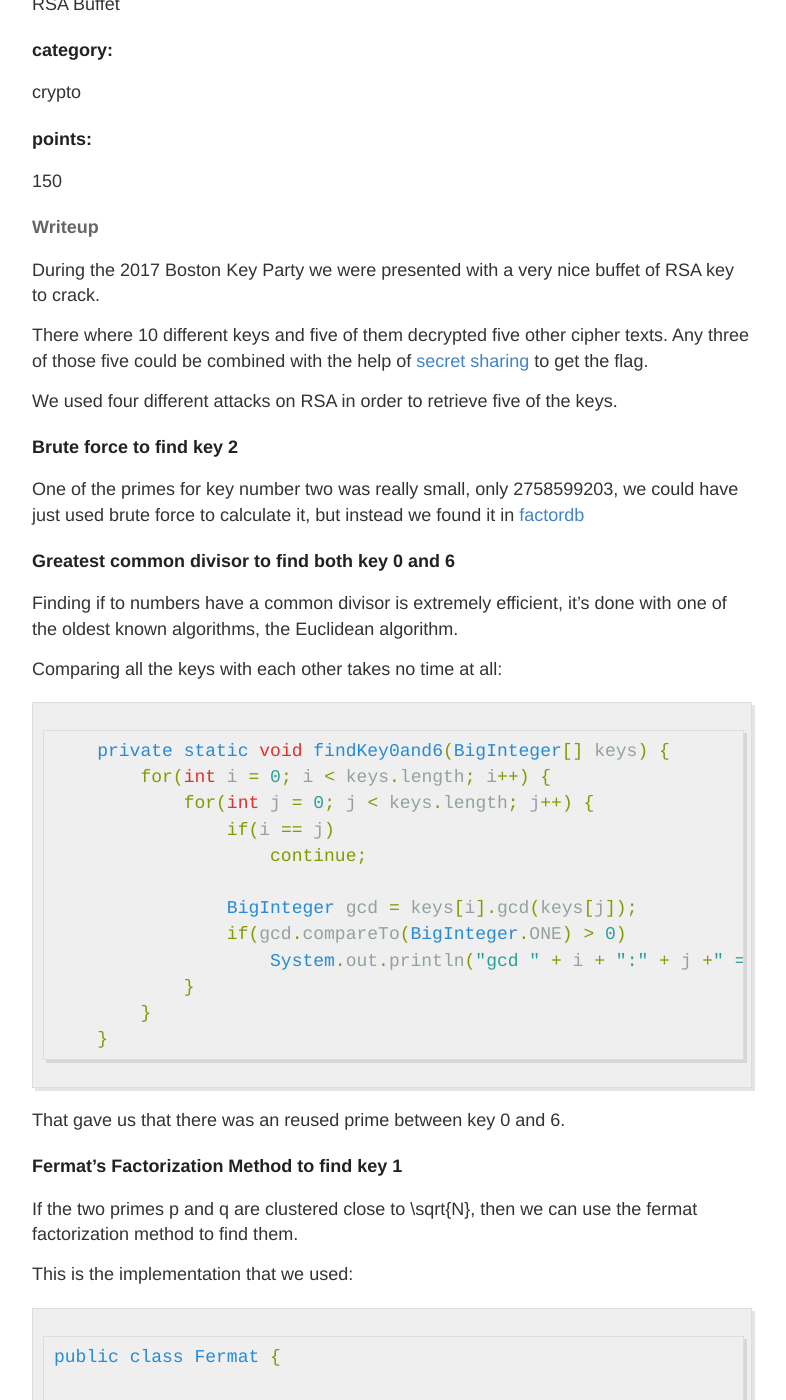
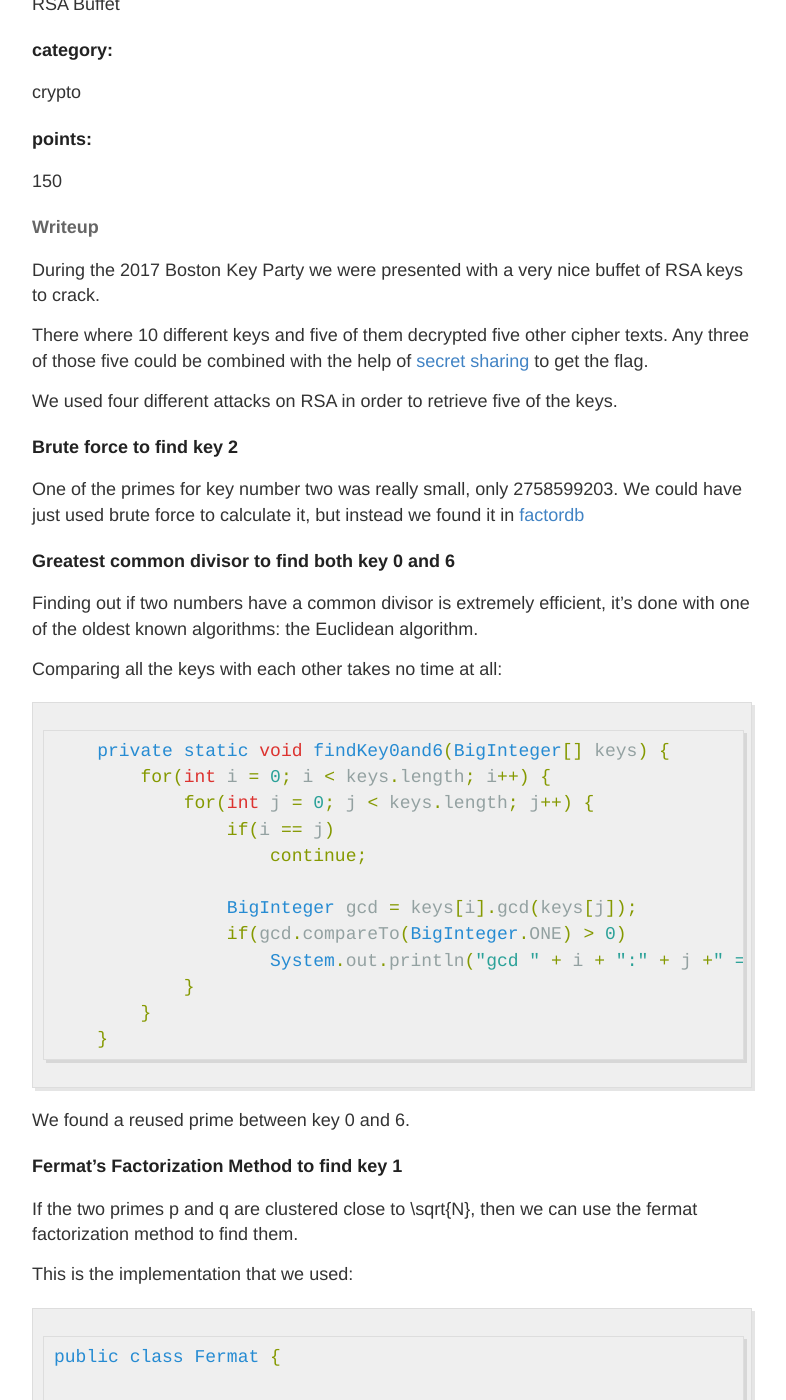
Before and after one commit to labanskoller/hackeriet_blog, a Jekyll site: the page built from _posts/2017-02-27-eating-a-rsa-buffet.md, in a window 1280 px wide and 1400 px high, scrolled down 657 px. Shown: the whole window, without its empty margins (248-1034 px from the left). Built offline with Jekyll 4.4.1, drawn with Linux system fonts in a browser that asks for light colours; some of the changed text lies outside the part shown.

Commit message:
more typos

````diff
--- a/_posts/2017-02-27-eating-a-rsa-buffet.md
+++ b/_posts/2017-02-27-eating-a-rsa-buffet.md
@@ -16,7 +16,7 @@ crypto
 150
 
 #### Writeup
-During the 2017 Boston Key Party we were presented with a very nice buffet of RSA key to crack.
+During the 2017 Boston Key Party we were presented with a very nice buffet of RSA keys to crack.
 
 There where 10 different keys and five of them decrypted five other cipher texts. Any three of
 those five could be combined with the help of [secret sharing](https://github.com/blockstack/secret-sharing) to get the flag.
@@ -25,13 +25,13 @@ We used four different attacks on RSA in order to retrieve five of the keys.
 
 ##### Brute force to find key 2
 
-One of the primes for key number two was really small, only 2758599203, we
+One of the primes for key number two was really small, only 2758599203. We
 could have just used brute force to calculate it, but instead we found it in [factordb](http://factordb.com/index.php?id=1100000000906574033)
 
 ##### Greatest common divisor to find both key 0 and 6
 
-Finding if to numbers have a common divisor is extremely efficient, it's done with one of
-the oldest known algorithms, the Euclidean algorithm.
+Finding out if two numbers have a common divisor is extremely efficient, it's done with one of
+the oldest known algorithms: the Euclidean algorithm.
 
 Comparing all the keys with each other takes no time at all:
 
@@ -50,7 +50,7 @@ Comparing all the keys with each other takes no time at all:
     }
 ```
 
-That gave us that there was an reused prime between key 0 and 6.
+We found a reused prime between key 0 and 6.
 
 
 ##### Fermat's Factorization Method to find key 1
@@ -113,11 +113,11 @@ public class Fermat {
 
 ##### Wiener attack to solve key 3
 
-Key 3 had a really big e, that was a good hint that we could use the wiener attack.
+Key 3 had a really big e, this was a good hint that we could use the wiener attack.
 
-RSA isn't an algorithm that's very well suited to run on very constrained systems.
-This has lead people to try to speed it up, and one thing that they tried was to have
-a small d and a large e. Michael J. Wiener was the man who developed this attack.
+RSA isn't an algorithm very well suited to run on constrained systems.
+This has led people to try to speed it up, and one thing that they tried was to have
+a small d and a large e. Michael J. Wiener was the man who developed an attack against that.
 
 The implementation that we used was this one:
 
````
